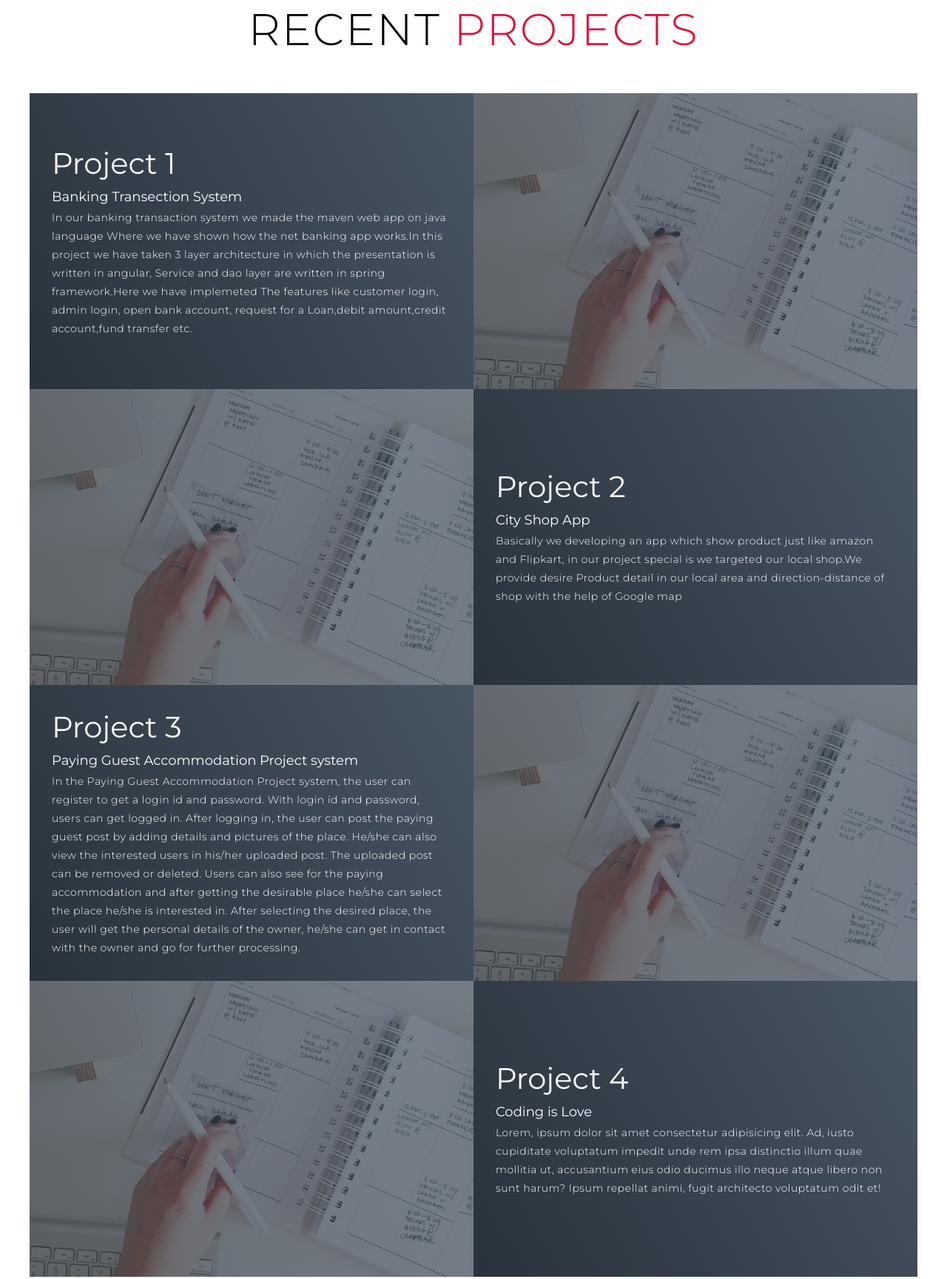
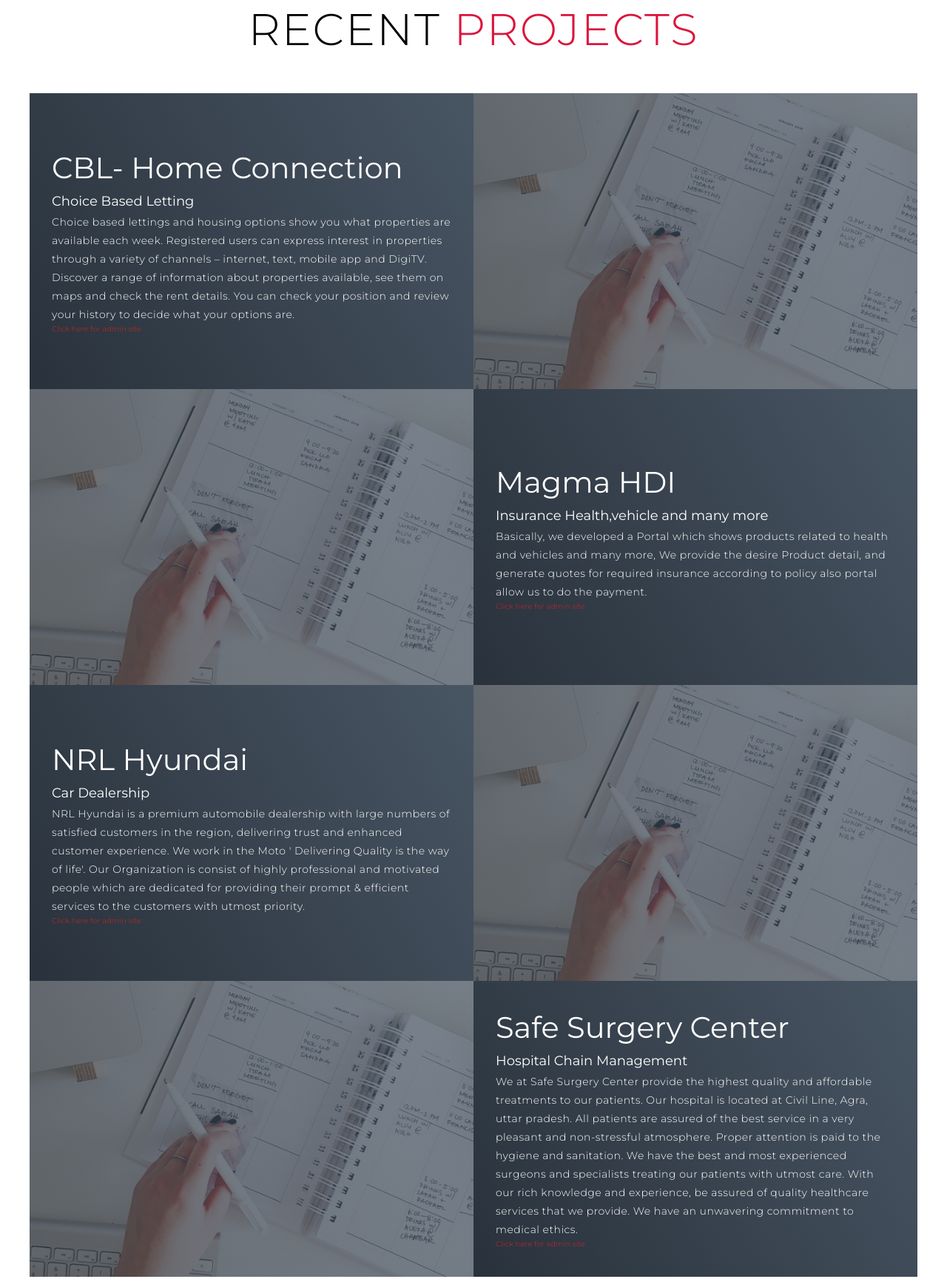
Before and after one commit to RahulKulhade/RahulKulhade.github.io, a plain HTML site: page index.html in a window 1280 px wide. Shown: the part 1917-3646 px from the top of the page at 74% size. Drawn offline with Linux system fonts and the light colour scheme.

Commit message:
Update index.html
Final all

```diff
--- a/index.html
+++ b/index.html
@@ -99,13 +99,11 @@
       <div class="all-projects">
         <div class="project-item">
           <div class="project-info">
-            <h1>Project 1</h1>
-            <h2>Banking Transection System</h2>
-            <p>In our banking transaction system we made the maven web app on java language
-              Where we have shown how the net banking app works.In this project we have taken 3 layer architecture in which the presentation is written in angular,
-              Service and dao layer are written in spring framework.Here we have implemeted
-              The features like customer login, admin login, open bank account, request for a
-              Loan,debit amount,credit account,fund transfer etc.</p>
+            <h1>CBL- Home Connection</h1>
+            <h2>Choice Based Letting</h2>
+            <p>Choice based lettings and housing options show you what properties are available each week. Registered users can express interest in properties through a variety of channels – internet, text, mobile app and DigiTV.
+              Discover a range of information about properties available, see them on maps and check the rent details. You can check your position and review your history to decide what your options are.</p>
+              <a href="https://homeconnections.org.uk" style="color: brown;">Click here for admin site</a>
             </div>
           <div class="project-img">
             <img src="./img/img-1.png" alt="img">
@@ -113,12 +111,10 @@
         </div>
         <div class="project-item">
           <div class="project-info">
-            <h1>Project 2</h1>
-            <h2>City Shop App</h2>
-            <p>Basically we developing an app which show product just like amazon and
-              Flipkart, in our project special is we targeted our local shop.We provide desire
-              Product detail in our local area and direction-distance of shop with the help of
-              Google map</p>
+            <h1>Magma HDI</h1>
+            <h2>Insurance Health,vehicle and many more</h2>
+            <p>Basically, we developed a Portal which shows products related to health and vehicles and many more, We provide the desire Product detail, and generate quotes for required insurance according to policy also portal allow us to do the payment.</p>
+              <a href="https://www.magmahdi.com/" style="color: brown;">Click here for admin site</a>
           </div>
           <div class="project-img">
             <img src="./img/img-1.png" alt="img">
@@ -126,9 +122,15 @@
         </div>
         <div class="project-item">
           <div class="project-info">
-            <h1>Project 3</h1>
-            <h2>Paying Guest Accommodation Project system</h2>
-            <p>In the Paying Guest Accommodation Project system, the user can register to get a login id and password. With login id and password, users can get logged in. After logging in, the user can post the paying guest post by adding details and pictures of the place. He/she can also view the interested users in his/her uploaded post. The uploaded post can be removed or deleted. Users can also see for the paying accommodation and after getting the desirable place he/she can select the place he/she is interested in. After selecting the desired place, the user will get the personal details of the owner, he/she can get in contact with the owner and go for further processing.</p>
+            <h1>NRL Hyundai</h1>
+            <h2>Car Dealership</h2>
+            <p>NRL Hyundai is a premium automobile dealership with large numbers of
+              satisfied customers in the region, delivering trust and enhanced customer
+              experience. We work in the Moto ' Delivering Quality is the way of life'. Our
+              Organization is consist of highly professional and motivated people which
+              are dedicated for providing their prompt & efficient services to the
+              customers with utmost priority.</p>
+              <a href="https://nrl.hyundaimotor.in" style="color: brown;">Click here for admin site</a>
           </div>
           <div class="project-img">
             <img src="./img/img-1.png" alt="img">
@@ -136,11 +138,12 @@
         </div>
         <div class="project-item">
           <div class="project-info">
-            <h1>Project 4</h1>
-            <h2>Coding is Love</h2>
-            <p>Lorem, ipsum dolor sit amet consectetur adipisicing elit. Ad, iusto cupiditate voluptatum impedit unde
-              rem ipsa distinctio illum quae mollitia ut, accusantium eius odio ducimus illo neque atque libero non sunt
-              harum? Ipsum repellat animi, fugit architecto voluptatum odit et!</p>
+            <h1>Safe Surgery Center</h1>
+            <h2>Hospital Chain Management</h2>
+            <p>We at Safe Surgery Center provide the highest quality and affordable treatments to our patients.
+              Our hospital is located at Civil Line, Agra, uttar pradesh. All patients are assured of the best service in a very pleasant and non-stressful atmosphere. Proper attention is paid to the hygiene and sanitation. We have the best and most experienced surgeons and specialists treating our patients with utmost care. With our rich knowledge and experience, be assured of quality healthcare services that we provide. We have an unwavering commitment to medical ethics.
+              </p>
+              <a href="https://safesurgerycenter.com" style="color: brown;">Click here for admin site</a>
             </div>
           <div class="project-img">
             <img src="./img/img-1.png" alt="img">
```
Lines whose indentation alone changed are shown as unchanged.
